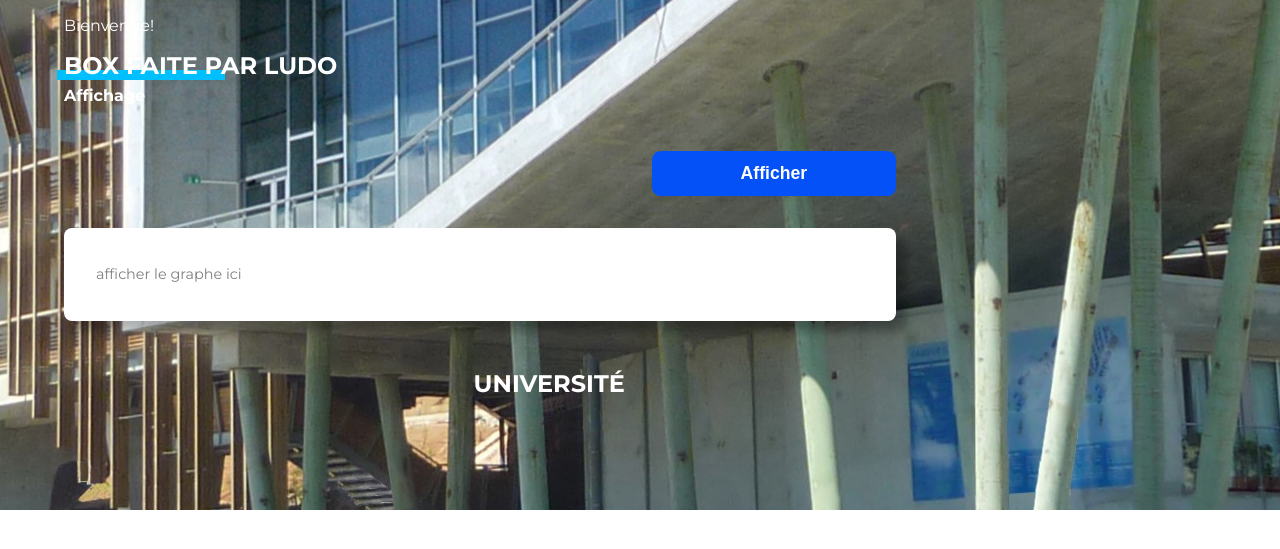
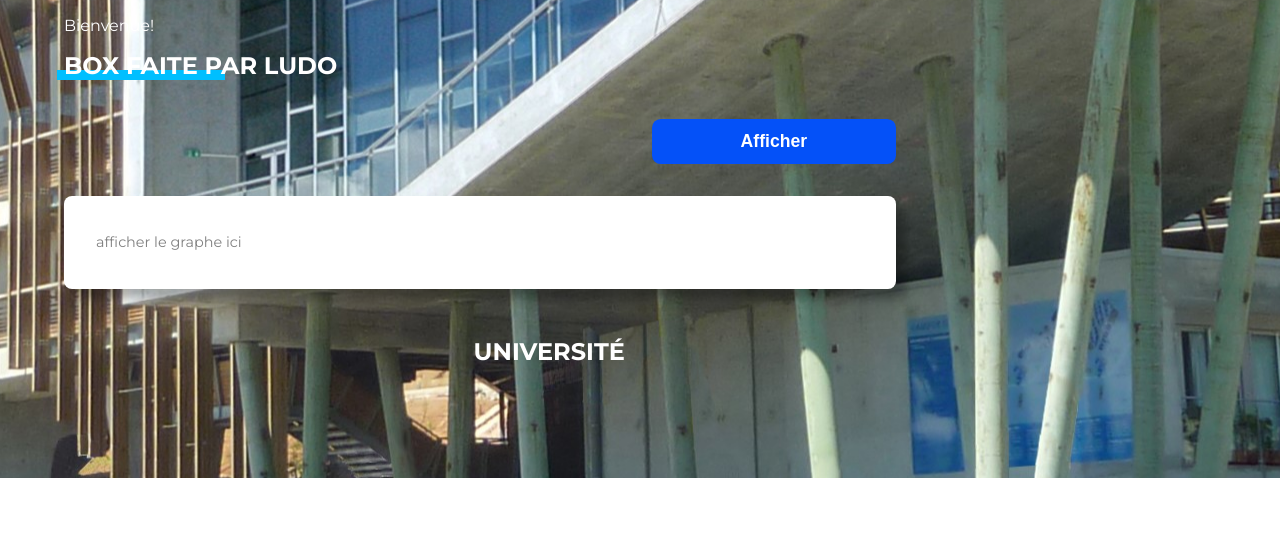
Before and after one commit to ThePhoenix78/ThePhoenix78.github.io, a PHP site: page / in a window 1280 px wide. Shown: the top 549 px of the page. Run offline with PHP 8.4, Linux system fonts and the light colour scheme.

Commit message:
general update

```diff
--- a/css/main.css
+++ b/css/main.css
@@ -12,9 +12,9 @@ body {
 }
 
 .hero-bg {
-    background: #307D99 url('../images/unc.jpg');
+    background: #307D99 url('unc.jpg');
     background-position: 12% 83%;
-    /*width: 100%;*/
+    width: 100%;
     color: white;
     text-align: center;
     padding-bottom: 4em;
--- a/index.html
+++ b/index.html
@@ -13,7 +13,6 @@
         </header>
 
         <h2>Box faite par Ludo</h2>
-        <p>Affichage</p>
         <form method="post" action="">
             <div class="form-left">
             </div>
```
Also changed, not shown: css/unc.jpg (added).
